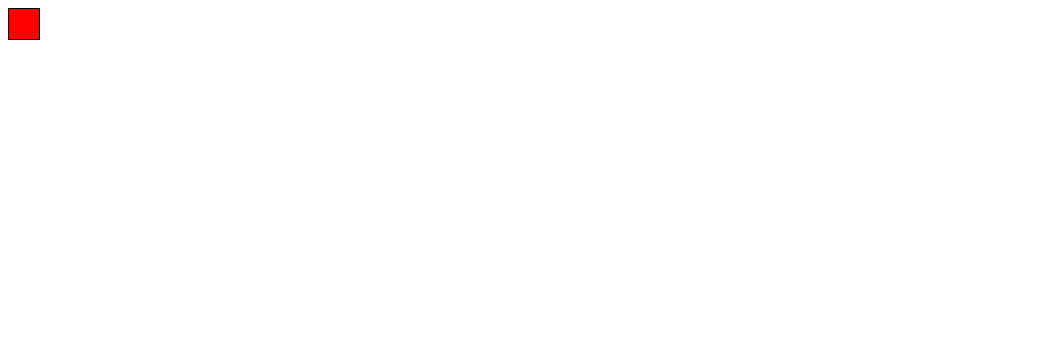
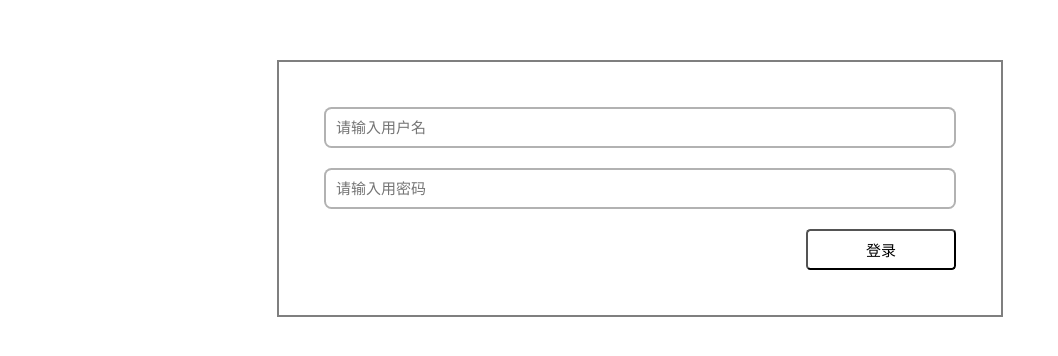
Before and after one commit to chalk2017/tech-guide-gitpage, a plain HTML site: page testing/js_sample.html in a window 1280 px wide. Shown: the whole page, without its empty margins (0-1058 px from the left). Drawn offline with Linux system fonts and the light colour scheme.

Commit message:
'update'

```diff
--- a/service-worker.js
+++ b/service-worker.js
@@ -14,7 +14,7 @@
 importScripts("https://storage.googleapis.com/workbox-cdn/releases/4.3.1/workbox-sw.js");
 
 importScripts(
-  "/tech-guide-gitpage/precache-manifest.ded90885d5a658b9ca3c87ff38620a5c.js"
+  "/tech-guide-gitpage/precache-manifest.90dce4c9a1a9441c23a3ca29cda28d29.js"
 );
 
 workbox.core.setCacheNameDetails({prefix: "Chalk"});
--- a/testing/js_sample.html
+++ b/testing/js_sample.html
@@ -1,25 +1,94 @@
 <html>
     <head>
         <style>
-            .box-container div {
-                position: absolute;
-                width: 30px;
-                height: 30px;
-                border: 1px solid black;
-                background: red;
+            .login-container {
+                display: flex;
+                flex-direction: column;
+                width: 50%;
+                align-items: center;
+                margin: 0 auto;
+                margin-top: 60px;
+                border: 2px solid rgba(0,0,0,0.5);
+                padding: 45px;
+            }
+            input:active, input:focus, input:focus-visible {
+                border-color: blue;
+                outline-color: blue;
+                outline-width: 1px;
+            }
+            input:hover {
+                border-color: blue;
+                transition: border 1s linear;
+            }
+            input {
+                width: 100%;
+                margin-bottom: 20px;
+                padding: 10px;
+                font-size: 15px;
+                border-radius: .5em;
+                border: 2px solid rgba(0,0,0,0.3);
+            }
+            input[type="text"] {
+
+            }
+            input[type="password"] {
+
+            }
+            button {
+                width: 150px;
+                align-self: flex-end;
+                font-size: 15px;
+                border-radius: .3em;
+                padding: 8px;
+                background: white;
+                cursor: pointer;
+                /* background: linear-gradient(to right, white , blue); */
+            }
+            button:hover {
+                background: antiquewhite;
+                transition: background 1s linear;
+            }
+            .message {
+                display: flex;
+                position:absolute;
+                padding: 10px;
+                background: rgba(255,0,0,0.5);
+                top: 0px;
+                transition: background 1s linear;
             }
         </style>
     </head>
     <body>
-        <div class="box-container">
-            <div id="b1"></div>
-            <div id="b2"></div>
-            <div id="b3"></div>
-            <div id="b4"></div>
-            <div id="b5"></div>
-            <div id="b6"></div>
-            <div id="b7"></div>
-            <div id="b8"></div>
+        <script>
+            const loggin = function () {
+                // console.log(event)
+                let inputUser = document.querySelector('input[type="text"]');
+                let inputPw = document.querySelector('input[type="password"]');
+                fetch('https://chalk2017.github.io/tech-guide-gitpage/testing/js_sample.json', {method:'GET'}).then(res=>{
+                    res.text().then(dataStr=>{
+                        let data = JSON.parse(dataStr);
+                        let userRes = data.users.filter((item)=>{
+                            return item.name === inputUser.value && item.password === inputPw.value
+                        })
+                        if(userRes.length > 0){
+                            window.location.replace("https://chalk2017.github.io/tech-guide-gitpage/testing/js_sample_next.html")
+                        }
+                        const dom = document.getElementsByClassName("login-container")[0];
+                        const mesNode = document.createElement('div');
+                        mesNode.setAttribute("innerHtml", "登录失败，用户名或密码不正确！");
+                        mesNode.setAttribute("class", "message");
+                        dom.appendChild(msgNode);
+                        setTimeout(()=>{
+                            dom.removeChild(msgNode);
+                        },3000)
+                    })
+                })
+            }
+        </script>
+        <div class="login-container">
+            <input type="text" placeholder="请输入用户名" />
+            <input type="password" placeholder="请输入用密码" />
+            <button onclick="loggin.call(this)">登录</button>
         </div>
         <script>
 
```
Also changed, not shown: precache-manifest.90dce4c9a1a9441c23a3ca29cda28d29.js (added, +66 -0 lines), testing/js_sample.json (+13 -2 lines), testing/js_sample_next.html (added, +15 -0 lines).
